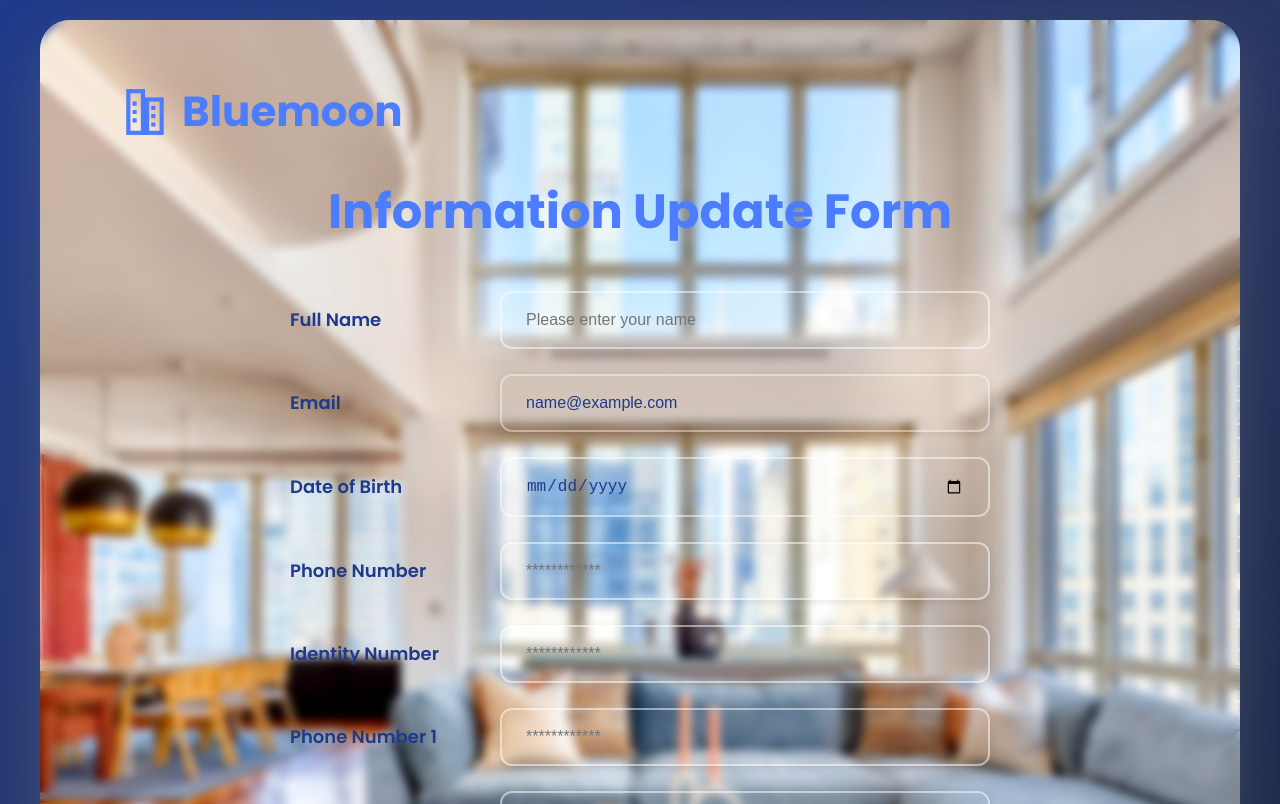
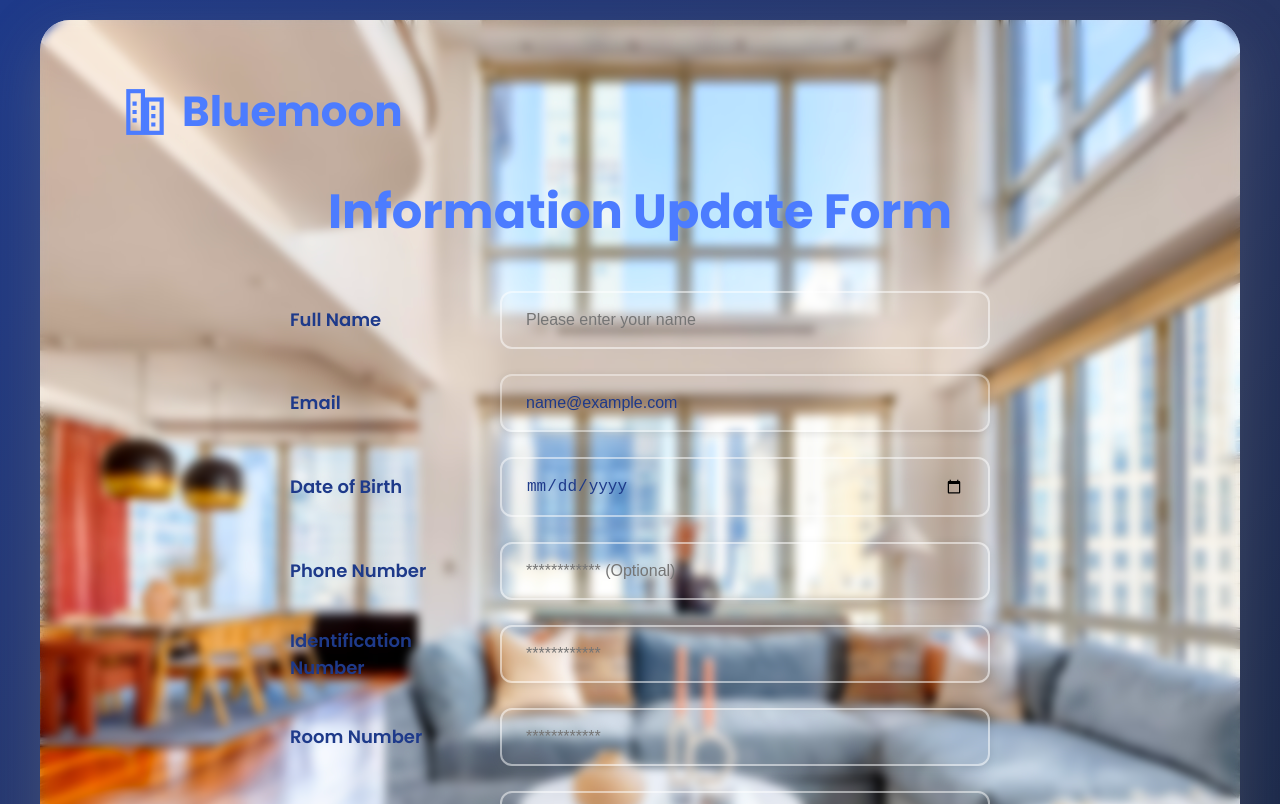
Before and after one commit to ToanTN5962/Bluemoon-Apartment-Management-System-_-CNPM-20251-_-Group-7, a React (Vite) app in the folder BluemoonApartmentManagementSystem/client/: page /update-info in a window 1280 px wide. Shown: the top 804 px of the page. Built offline with nearby package versions, Linux system fonts and the light colour scheme; sample sign-in values are in the browser's storage.

Commit message:
Update API request update info: Sync Backend and Frontend Logic

```diff
--- a/BluemoonApartmentManagementSystem/client/src/pages/UpdateInfoPage.jsx
+++ b/BluemoonApartmentManagementSystem/client/src/pages/UpdateInfoPage.jsx
@@ -1,20 +1,22 @@
 import React, { useState, useEffect } from 'react';
 import { useNavigate } from 'react-router-dom';
 import backgroundImage from '../assets/images/updateInfo-bg.jpg';
+import { household, user } from '../../../server/src/prisma/client';
 
 export default function UpdateInfoPage() {
   const navigate = useNavigate();
 
   const [formData, setFormData] = useState({
+    userId: '',
     fullName: '',
     email: '',
-    phoneNumber1: '',
+    phoneNum: '',
     identityNumber: '',
-    phoneNumber2: '',
     roomNumber: '',
-    Date_of_birth: '',
-    familyRole: 'owner',
-    status: 'permanent'
+    householdId: '',
+    dateOfBirth: '',
+    familyRole: 'OWNER',
+    status: 'PERMANENT'
   });
 
   const [loading, setLoading] = useState(false);
@@ -25,12 +27,20 @@ export default function UpdateInfoPage() {
       navigate('/login');
       return;
     }
+    try {
+      const userData = JSON.parse(storedUser);
+      const actualId = userData.user ? userData.user.id : userData.id;
+      const actualEmail = userData.user ? userData.user.email : userData.email;
 
-    const userData = JSON.parse(storedUser);
-    setFormData(prev => ({
-      ...prev,
-      email: userData.email || ''
-    }));
+      setFormData(prev => ({
+        ...prev,
+        userId: actualId,
+        email: actualEmail || ''
+      }));
+    } catch (err) {
+      console.error('Error parsing user data from localStorage:', err);
+      navigate('/login');
+    }
   }, [navigate]);
 
   const handleChange = (e) => {
@@ -41,31 +51,37 @@ export default function UpdateInfoPage() {
   };
 
   const handleSubmit = async () => {
+
     if (!formData.fullName.trim()) {
-      alert('Please enter your full name');
-      return;
+      return alert('Please enter your full name');
     }
-    if (!formData.Date_of_birth.trim()) {
-      alert('Please enter your date of birth');
-      return;
-    }
-    if (!formData.phoneNumber1.trim()) {
-      alert('Please enter your phone number');
-      return;
+    if (!formData.dateOfBirth) {
+      return alert ('Please enter your date of birth');
     }
     if (!formData.identityNumber.trim()) {
-      alert('Please enter your identity number');
-      return;
+      return alert('Please enter your identity number');
     }
     if (!formData.roomNumber.trim()) {
-      alert('Please enter your room number');
-      return;
+      return alert('Please enter your room number');
     }
 
     setLoading(true);
 
+    const payload = {
+      userID: parseInt(formData.userId),
+      fullName: formData.fullName,
+      email: formData.email,
+      phoneNum: formData.phoneNum,
+      identificationNumber: formData.identityNumber,
+      roomNumber: formData.roomNumber,
+      householdId: parseInt(formData.householdId),
+      dateOfBirth: formData.dateOfBirth,
+      familyRole: formData.familyRole,
+      status: formData.status
+    };
+
     try {
-      const response = await fetch('http://localhost:3000/api/user/update-info', {
+      const response = await fetch('http://localhost:3000/api/user/request-update', {
         method: 'POST',
         headers: { 'Content-Type': 'application/json' },
         body: JSON.stringify(formData)
@@ -74,7 +90,7 @@ export default function UpdateInfoPage() {
       const data = await response.json();
 
       if (response.ok) {
-        alert('Information updated successfully!');
+        alert('Request submitted successfully. Please wait for admin approval.');
         navigate('/user');
       } else {
         alert(data.message || 'Update failed. Please try again.');
@@ -291,8 +307,43 @@ export default function UpdateInfoPage() {
               </label>
               <input
                 type="tel"
-                name="phoneNumber1"
-                value={formData.phoneNumber1}
+                name="phoneNum"
+                value={formData.phoneNum}
+                onChange={handleChange}
+                placeholder="************ (Optional)"
+                style={{
+                  flex: 1,
+                  padding: '18px 24px',
+                  fontSize: '16px',
+                  border: '2px solid rgba(255, 255, 255, 0.5)',
+                  borderRadius: '12px',
+                  backgroundColor: 'rgba(255, 255, 255, 0)',
+                  outline: 'none',
+                  boxShadow: '0 2px 8px rgba(0,0,0,0.1)',
+                  color: '#1e3a8a'
+                }}
+              />
+            </div>
+
+            {/* Identification Number */}
+            <div style={{
+              display: 'flex',
+              alignItems: 'center',
+              gap: '30px'
+            }}>
+              <label style={{
+                width: '180px',
+                fontSize: '18px',
+                fontWeight: '600',
+                color: '#1e3a8a',
+                textAlign: 'left'
+              }}>
+                Identification Number
+              </label>
+              <input
+                type="text"
+                name="identificationNumber"
+                value={formData.identificationNumber}
                 onChange={handleChange}
                 placeholder="************"
                 style={{
@@ -309,75 +360,6 @@ export default function UpdateInfoPage() {
               />
             </div>
 
-            {/* Identity Number */}
-            <div style={{
-              display: 'flex',
-              alignItems: 'center',
-              gap: '30px'
-            }}>
-              <label style={{
-                width: '180px',
-                fontSize: '18px',
-                fontWeight: '600',
-                color: '#1e3a8a',
-                textAlign: 'left'
-              }}>
-                Identity Number
-              </label>
-              <input
-                type="text"
-                name="identityNumber"
-                value={formData.identityNumber}
-                onChange={handleChange}
-                placeholder="************"
-                style={{
-                  flex: 1,
-                  padding: '18px 24px',
-                  fontSize: '16px',
-                  border: '2px solid rgba(255, 255, 255, 0.5)',
-                  borderRadius: '12px',
-                  backgroundColor: 'rgba(255, 255, 255, 0)',
-                  outline: 'none',
-                  boxShadow: '0 2px 8px rgba(0,0,0,0.1)',
-                  color: '#1e3a8a'
-                }}
-              />
-            </div>
-
-            {/* Phone Number 2 */}
-            <div style={{
-              display: 'flex',
-              alignItems: 'center',
-              gap: '30px'
-            }}>
-              <label style={{
-                width: '180px',
-                fontSize: '18px',
-                fontWeight: '600',
-                color: '#1e3a8a',
-                textAlign: 'left'
-              }}>
-                Phone Number 1
-              </label>
-              <input
-                type="tel"
-                name="phoneNumber2"
-                value={formData.phoneNumber2}
-                onChange={handleChange}
-                placeholder="************"
-                style={{
-                  flex: 1,
-                  padding: '18px 24px',
-                  fontSize: '16px',
-                  border: '2px solid rgba(255, 255, 255, 0.5)',
-                  borderRadius: '12px',
-                  backgroundColor: 'rgba(255, 255, 255, 0)',
-                  outline: 'none',
-                  boxShadow: '0 2px 8px rgba(0,0,0,0.1)',
-                  color: '#1e3a8a'
-                }}
-              />
-            </div>
 
             {/* Room Number */}
             <div style={{
```
Also changed, not shown: 2 other files (tests, documents, lock files or other folders).
